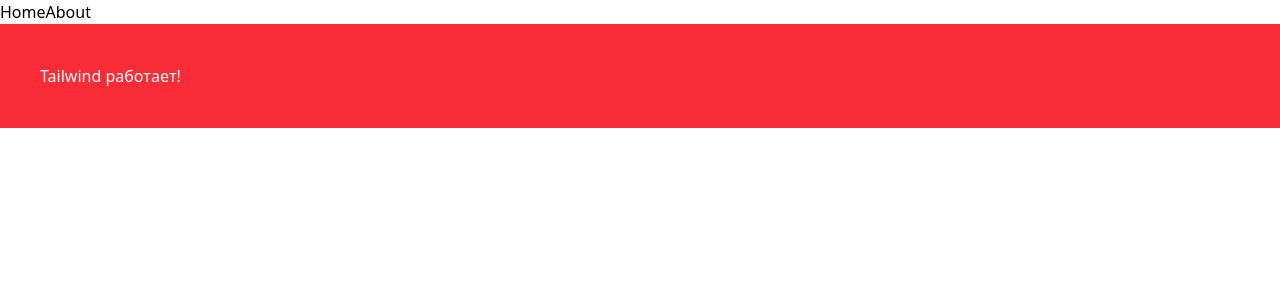
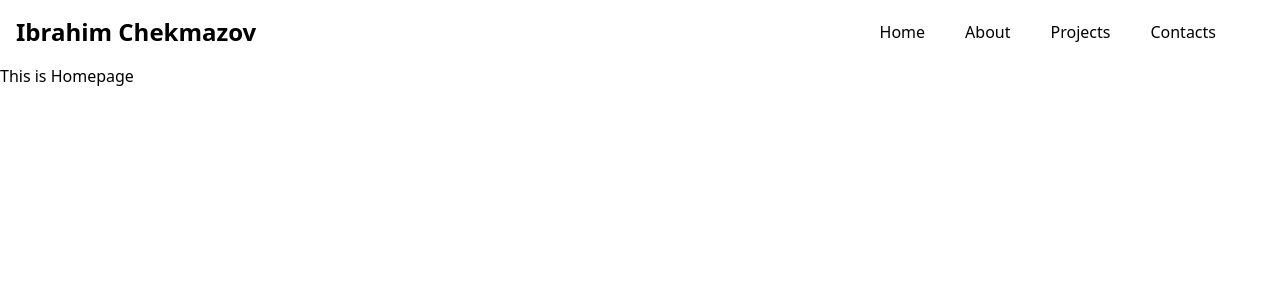
Before and after one commit to RONSVER/Business_card, a Vue app: page / in a window 1280 px wide. Shown: the top 300 px of the page. Built offline with nearby package versions, Linux system fonts and the light colour scheme.

Commit message:
create AppHeader

```diff
--- a/package.json
+++ b/package.json
@@ -16,6 +16,8 @@
     "format": "prettier --write src/"
   },
   "dependencies": {
+    "clsx": "^2.1.1",
+    "tailwind-merge": "^3.4.0",
     "vue": "^3.5.22",
     "vue-router": "^4.6.3"
   },
--- a/src/app/App.vue
+++ b/src/app/App.vue
@@ -1,16 +1,16 @@
 <script setup lang="ts">
-import { RouterLink, RouterView } from 'vue-router'
+import { AppHeader } from '@/widgets/app-header'
+import { RouterView } from 'vue-router'
 </script>
 
 <template>
-  <header>
+  <main>
     <div class="wrapper">
       <nav>
-        <RouterLink to="/">Home</RouterLink>
-        <RouterLink to="/about">About</RouterLink>
+        <AppHeader />
       </nav>
     </div>
-  </header>
+  </main>
 
   <RouterView />
 </template>
--- a/src/pages/HomePage.vue
+++ b/src/pages/HomePage.vue
@@ -1,9 +1,3 @@
-<script setup lang="ts">
-import { AppHeader } from '@/widgets/app-header'
-</script>
-
 <template>
-  <div>
-    <AppHeader />
-  </div>
+  <div>This is Homepage</div>
 </template>
--- /dev/null
+++ b/src/shared/lib/cn/index.ts
@@ -0,0 +1,6 @@
+import { type ClassValue, clsx } from 'clsx'
+import { twMerge } from 'tailwind-merge'
+
+export function cn(...inputs: ClassValue[]) {
+  return twMerge(clsx(inputs))
+}
--- /dev/null
+++ b/src/shared/ui/btn/AppButton.vue
@@ -0,0 +1,16 @@
+<script setup lang="ts">
+import { cn } from '@/shared/lib/cn'
+import type { HTMLAttributes } from 'vue'
+import { RouterLink } from 'vue-router'
+
+const { class: className, to } = defineProps<{
+  class?: HTMLAttributes['class']
+  to?: string
+}>()
+</script>
+
+<template>
+  <component :is="to ? RouterLink : 'button'" :to="to" :class="cn(className)">
+    <slot />
+  </component>
+</template>
--- a/src/shared/ui/btn/Button.vue
+++ /dev/null
@@ -1 +0,0 @@
-<template></template>
--- a/src/shared/ui/btn/index.ts
+++ b/src/shared/ui/btn/index.ts
@@ -0,0 +1 @@
+export { default as AppButton } from './AppButton.vue'
--- a/src/widgets/app-header/ui/AppHeader.vue
+++ b/src/widgets/app-header/ui/AppHeader.vue
@@ -1,3 +1,27 @@
+<script setup lang="ts">
+import { AppButton } from '@/shared/ui/btn'
+
+interface NavItem {
+  label: string
+  to?: string
+}
+
+const navItems: NavItem[] = [
+  { label: 'Home', to: '/' },
+  { label: 'About', to: '/about' },
+  { label: 'Projects', to: '/projects' },
+  { label: 'Contacts', to: '/contacts' },
+]
+</script>
+
 <template>
-  <div class="p-10 bg-red-500 text-white">Tailwind работает!</div>
+  <header class="flex justify-between items-center p-4 sticky top-0 bg-transparent z-50">
+    <h1 class="font-bold text-2xl">Ibrahim Chekmazov</h1>
+
+    <nav class="flex gap-10 mr-12">
+      <AppButton v-for="item in navItems" :key="item.label" :to="item.to">
+        {{ item.label }}
+      </AppButton>
+    </nav>
+  </header>
 </template>
```
Also changed, not shown: 1 other file (tests, documents, lock files or other folders).
